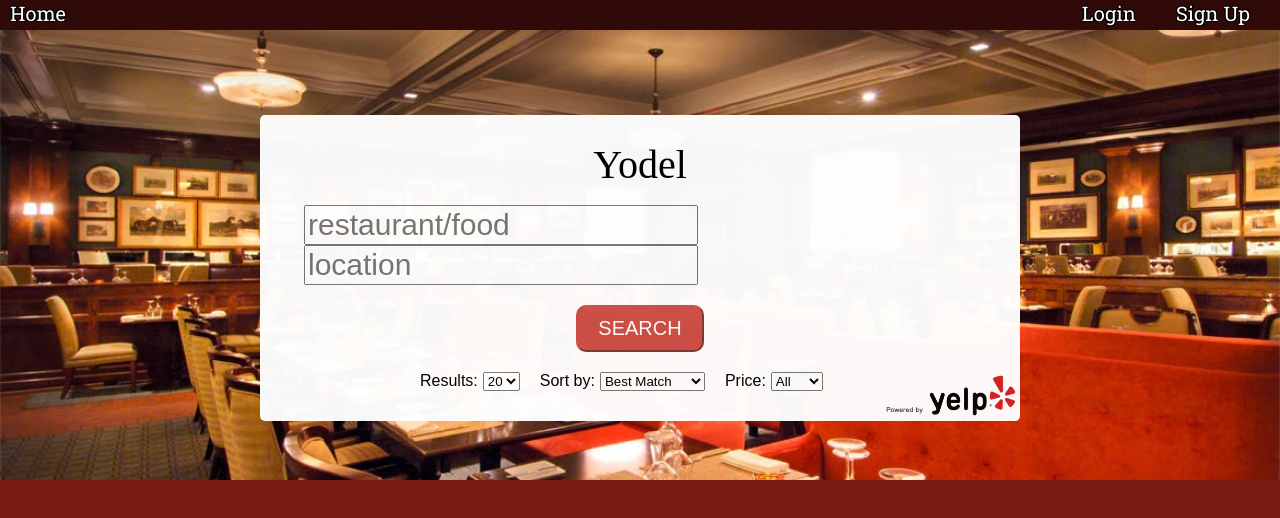
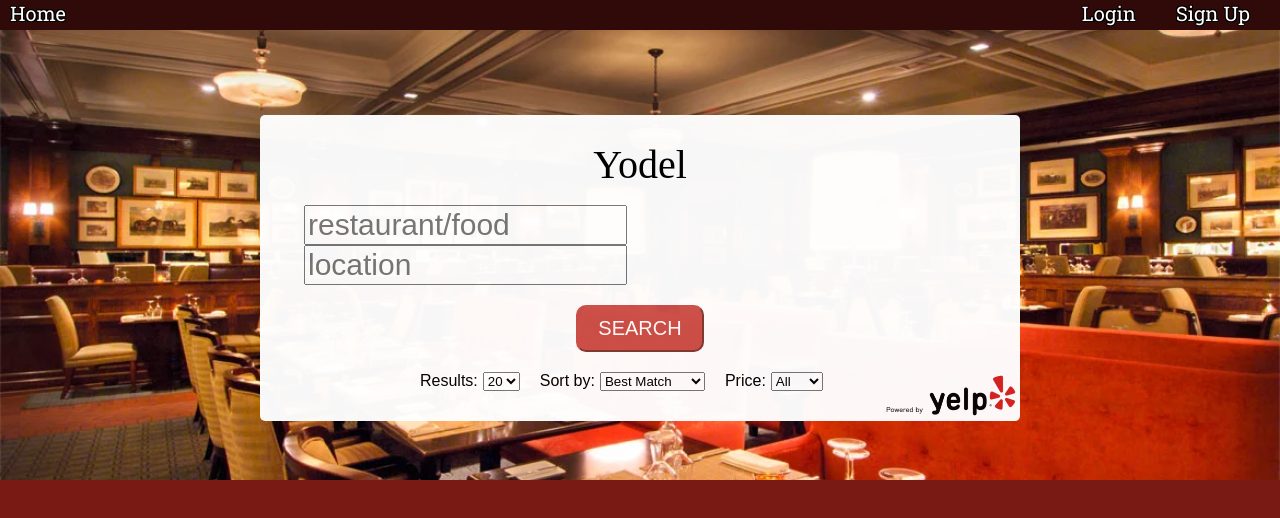
Before and after one commit to Suneski/tiy-final-project, a React (Create React App) app in the folder react-ui/: page / in a window 1280 px wide. Shown: the top 518 px of the page. Built offline with nearby package versions, Linux system fonts and the light colour scheme; a web font is replaced by a local one.

Commit message:
updated input bar width

```diff
--- a/react-ui/src/RestaurantQuery.js
+++ b/react-ui/src/RestaurantQuery.js
@@ -154,7 +154,6 @@ class RestaurantQuery extends React.Component {
               <input
                 placeholder="restaurant/food"
                 type="text"
-                className="restaurant-input"
                 onKeyUp={(evt) => this.restaurantNameSubmit(evt)} />
               <input
                 placeholder="location"
--- a/react-ui/src/index.css
+++ b/react-ui/src/index.css
@@ -212,7 +212,8 @@ header {
   /*outline: 1px solid orange;*/ }
 
 .input-bars input {
-  margin: 0 2%; }
+  margin: 0 2%;
+  width: 45%; }
 
 input[type="text"] {
   font-size: 30px; }
--- a/react-ui/src/scss/_restaurantquery.scss
+++ b/react-ui/src/scss/_restaurantquery.scss
@@ -35,6 +35,7 @@ header {
 
 .input-bars input {
 	margin: 0 2%;
+	width: 45%;
 }
 
 input[type="text"] {
```
